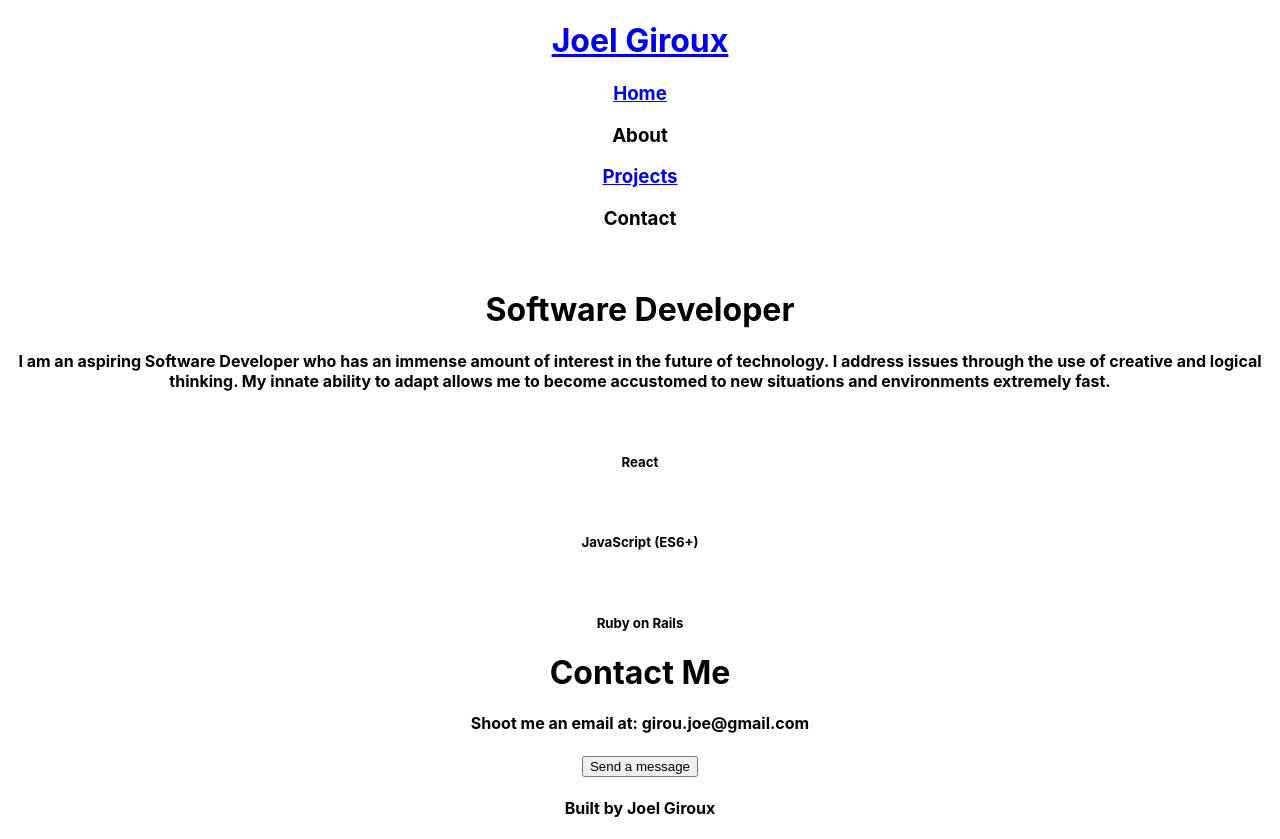
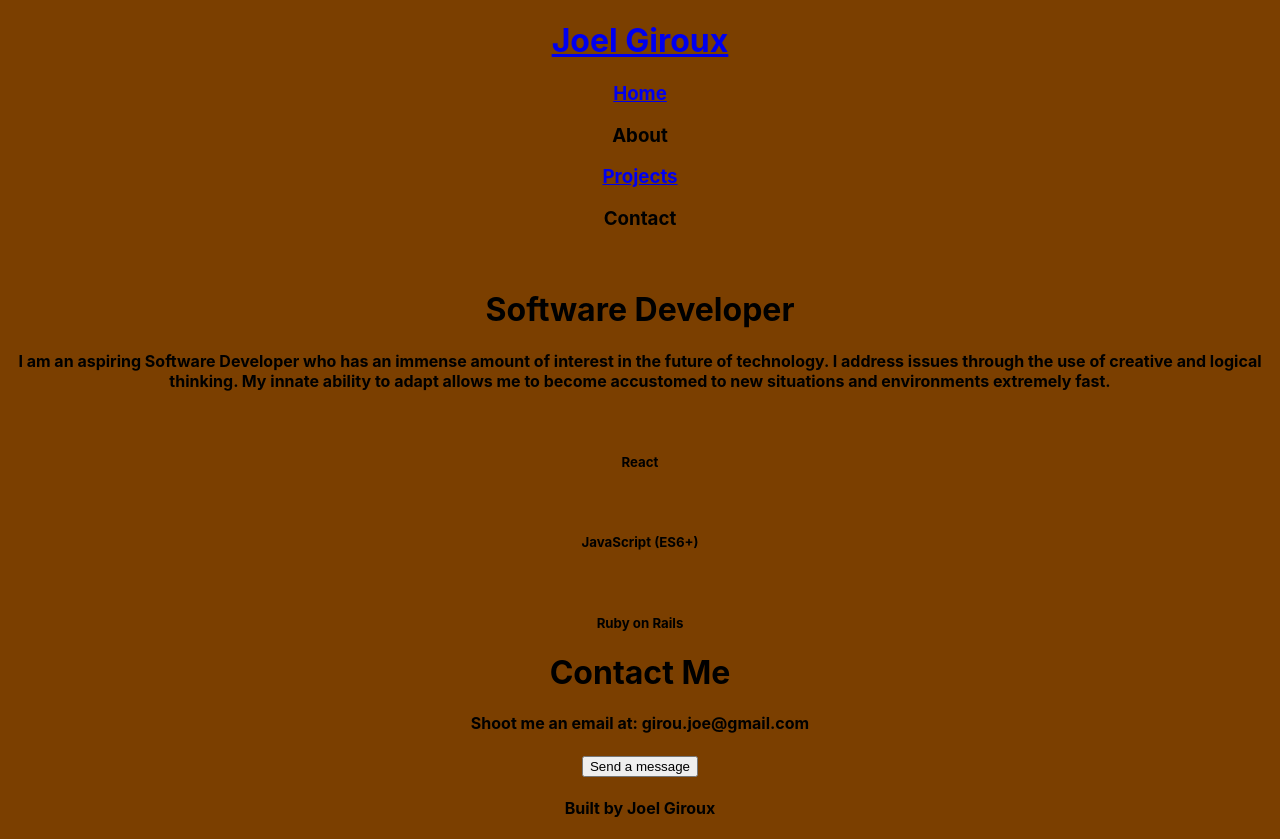
Before and after one commit to Nimeroo/Portfolio, a React (Create React App) app in the folder client/: page / in a window 1280 px wide. Built offline with nearby package versions, Linux system fonts and the light colour scheme; no server answers.

Commit message:
App background color changed to brown

```diff
--- a/client/src/App.css
+++ b/client/src/App.css
@@ -1,3 +1,7 @@
+html{
+  background-color: #7B3F00;
+}
+
 .App {
   text-align: center;
 }
```
